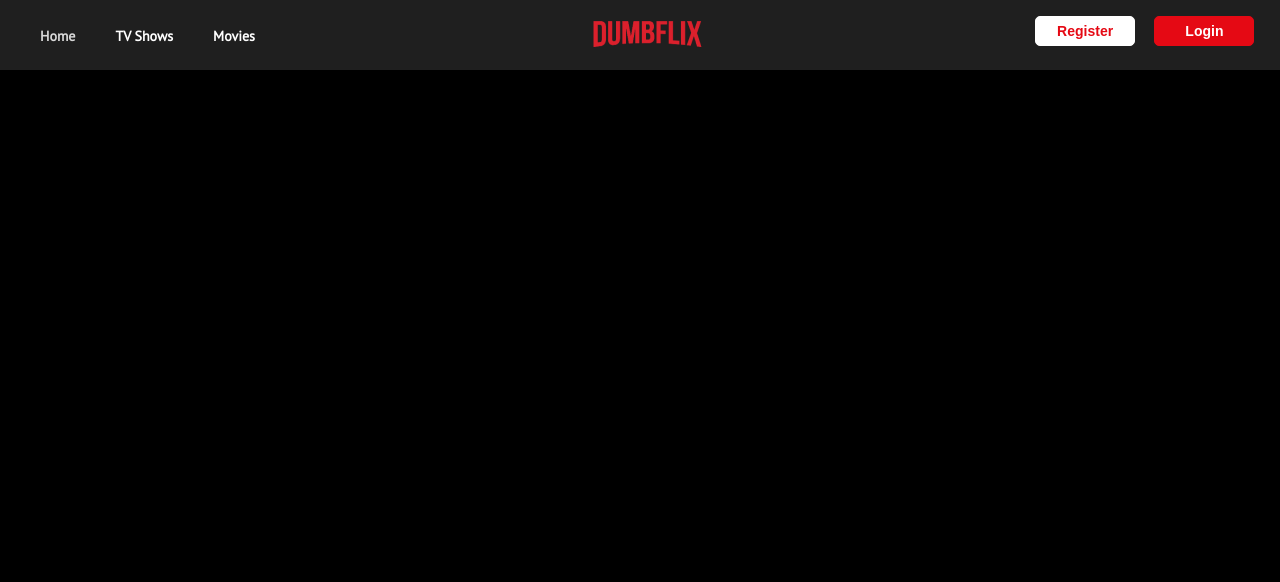
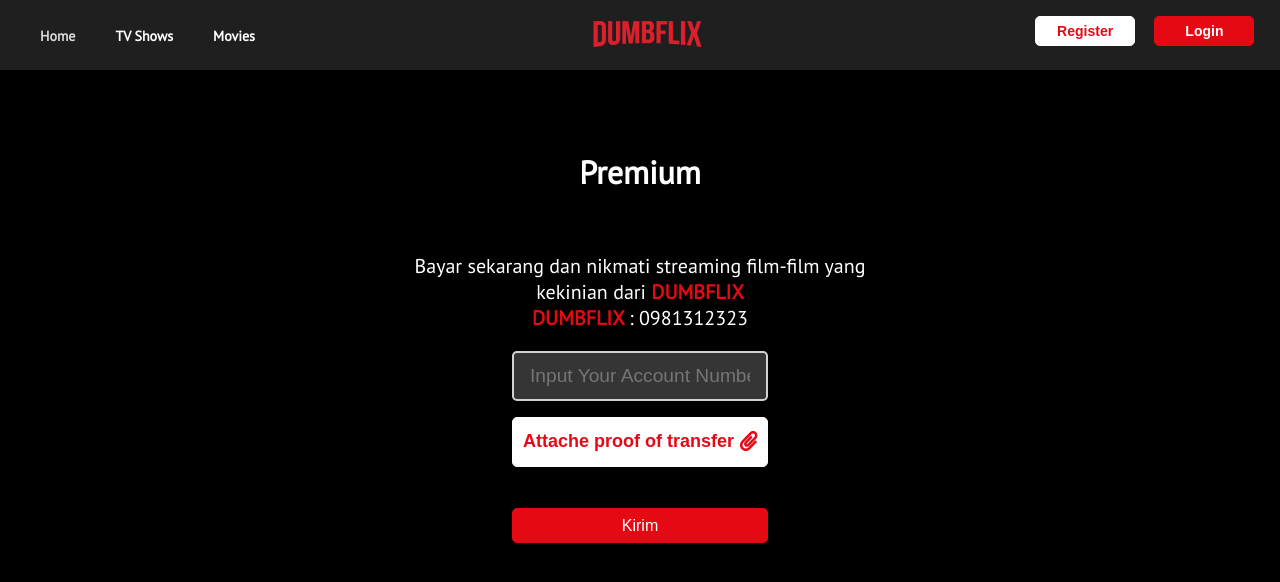
Before and after one commit to crusherblack/DW16WYD0W-Dumbflix, a React (Create React App) app: page /payment in a window 1280 px wide. Shown: the top 582 px of the page. Built offline with nearby package versions, Linux system fonts and the light colour scheme; the HTML template or start-up script is replaced by a standard one.

Commit message:
done payment

```diff
--- a/src/App.js
+++ b/src/App.js
@@ -10,6 +10,7 @@
 import MoviesSection from './pages/MoviesSection';
 import DetailMovie from './pages/DetailMovie';
 import Profile from './pages/Profile';
+import Payment from './pages/Payment';
 
 import ScrollToTop from './components/utils/ScrollToTop';
 
@@ -48,6 +49,7 @@
 						<Route exact path="/movies" component={MoviesSection} />
 						<Route exact path="/detail/:id" component={DetailMovie} />
 						<Route exact path="/profile" component={Profile} />
+						<Route exact path="/payment" component={Payment} />
 					</Switch>
 				</ScrollToTop>
 
--- a/src/components/Profile/ProfileDropdown.js
+++ b/src/components/Profile/ProfileDropdown.js
@@ -12,6 +12,11 @@
 		showProfileDropdown();
 	};
 
+	const openPayment = () => {
+		history.push(`/payment`);
+		showProfileDropdown();
+	};
+
 	return (
 		<div>
 			<div className="profile-square">
@@ -23,7 +28,9 @@
 				</p>
 				<p>
 					<FontAwesomeIcon icon={faMoneyCheck} className="icon" />{' '}
-					<span className="submenu">Pay</span>
+					<span className="submenu" onClick={() => openPayment()}>
+						Pay
+					</span>
 				</p>
 				<hr />
 				<p>
--- /dev/null
+++ b/src/pages/Payment.js
@@ -0,0 +1,73 @@
+import React from 'react';
+import './pages.css';
+import { FontAwesomeIcon } from '@fortawesome/react-fontawesome';
+import { faPaperclip } from '@fortawesome/free-solid-svg-icons';
+
+const Payment = () => {
+	return (
+		<div className="payment-container">
+			<div className="payment-details">
+				<div className="payment-desc">
+					<h1
+						style={{
+							marginBottom: '60px'
+						}}
+					>
+						Premium
+					</h1>
+					<p>
+						Bayar sekarang dan nikmati streaming film-film yang kekinian dari{' '}
+						<span className="red">DUMBFLIX </span> <br />{' '}
+						<span className="red">DUMBFLIX </span> : 0981312323
+					</p>
+					<div className="form-payment">
+						<div className="form-group">
+							<input
+								type="text"
+								className="custom-input"
+								placeholder="Input Your Account Number"
+							/>
+						</div>
+						<div className="form-group">
+							<button
+								className="btn-light"
+								style={{
+									width: '100%',
+									height: '50px',
+									fontSize: '18px',
+									textAlign: 'left',
+									padding: '0 10px'
+								}}
+							>
+								Attache proof of transfer{' '}
+								<div
+									style={{
+										float: 'right',
+										display: 'inline',
+										fontSize: '20px'
+									}}
+								>
+									<FontAwesomeIcon icon={faPaperclip} />
+								</div>
+							</button>
+						</div>
+						<div className="form-group">
+							<button
+								className="button"
+								style={{
+									height: '35px',
+									fontSize: '16px',
+									marginTop: '25px'
+								}}
+							>
+								Kirim
+							</button>
+						</div>
+					</div>
+				</div>
+			</div>
+		</div>
+	);
+};
+
+export default Payment;
--- a/src/pages/pages.css
+++ b/src/pages/pages.css
@@ -94,3 +94,35 @@
 	background: #8b040b;
 	border: 1px solid #8b040b;
 }
+
+.payment-container {
+	display: flex;
+	margin-top: 130px;
+	color: white;
+}
+
+.payment-details {
+	display: flex;
+	align-items: center;
+	justify-content: center;
+	width: 40%;
+	padding: 0 30%;
+}
+
+.payment-desc {
+	text-align: center;
+	display: inline-block;
+}
+
+.payment-desc p {
+	font-size: 20px;
+}
+
+.red {
+	color: #e50914;
+	font-weight: bold;
+}
+
+.form-payment {
+	padding: 0 25%;
+}
```
